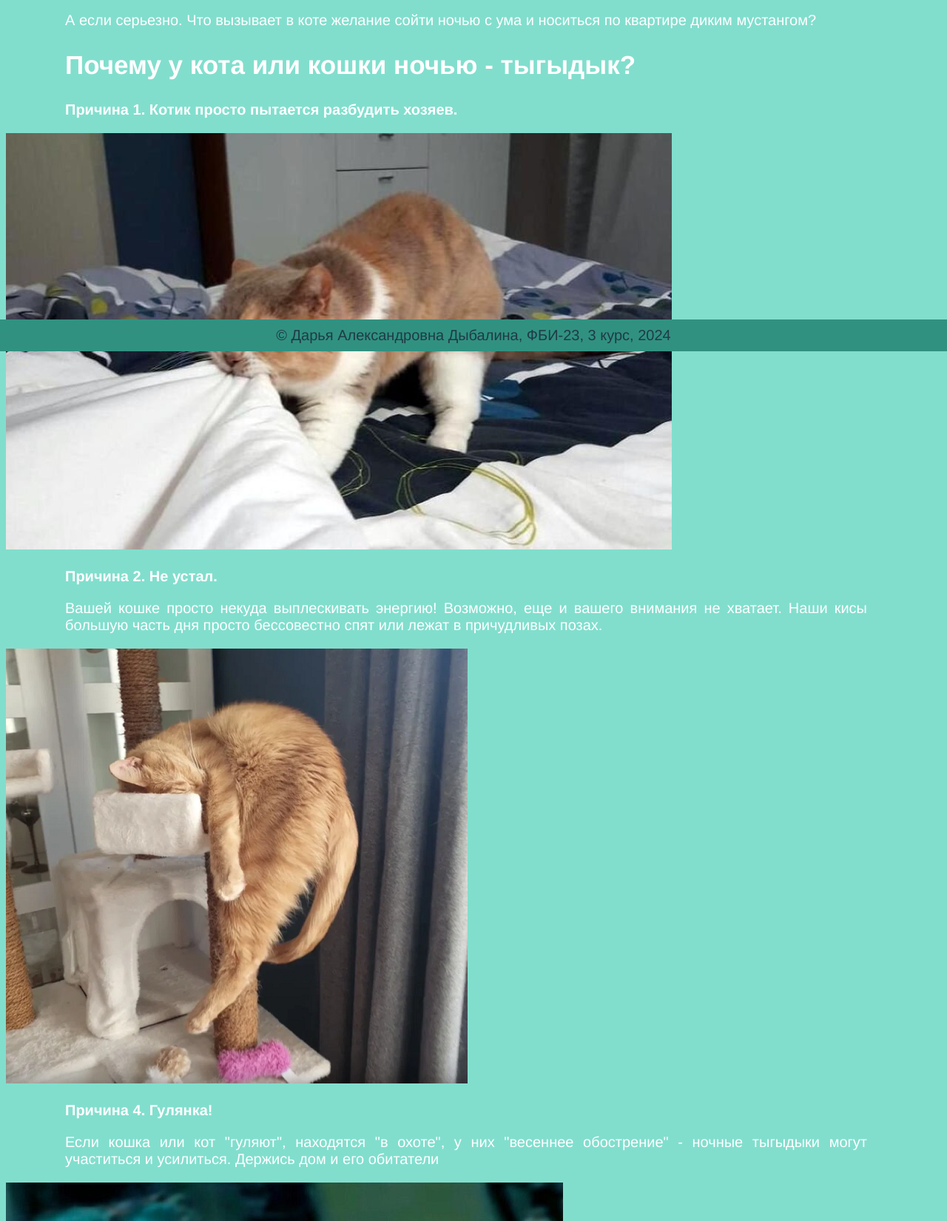
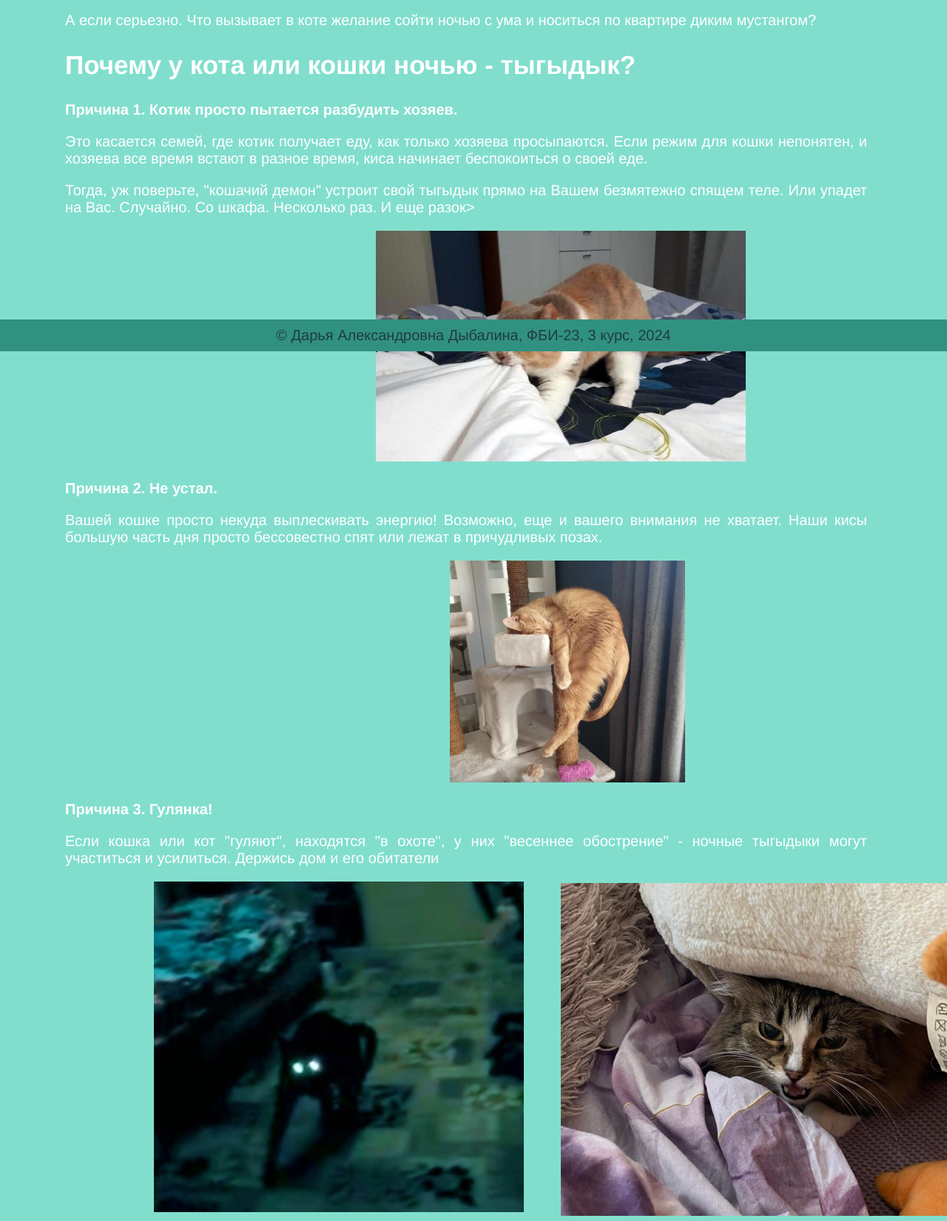
Before and after one commit to Daryash-24/New-labki, a Flask app: page /lab1/cats in a window 1280 px wide; the page is wider, and only the part inside the window is pictured. Shown: the part 325-1976 px from the top of that part at 74% size. Run offline with Flask 3, Linux system fonts and the light colour scheme.

Commit message:
Реализованные роуты

```diff
--- a/app.py
+++ b/app.py
@@ -210,27 +210,32 @@ def cats():
         Именно ночью что-то находит на милого котика (или всё-таки вселяется?) и он... носится по дому,
         как ненормальный. Сшибая всё и всех на своем пути.
         <p>А если серьезно. Что вызывает в коте желание сойти ночью с ума и носиться по квартире диким мустангом?
+
         <h2>Почему у кота или кошки ночью - тыгыдык?</h2>
         <p><b>Причина 1. Котик просто пытается разбудить хозяев.</b>
+        <p>Это касается семей, где котик получает еду, как только хозяева просыпаются. Если режим для кошки непонятен,
+        и хозяева все время встают в разное время, киса начинает беспокоиться о своей еде.
+
+        <p>Тогда, уж поверьте, "кошачий демон" устроит свой тыгыдык прямо на Вашем безмятежно спящем теле. Или упадет на Вас. Случайно. Со шкафа. Несколько раз. И еще разок>
         <div class="cat">
-            <img src="''' + url_for('static', filename='cat.jpg') + '''">
+            <img src="''' + url_for('static', filename='cat.jpg') + '''", width='500px'>
         </div>
 
         <p><b>Причина 2. Не устал.</b>
         <p>Вашей кошке просто некуда выплескивать энергию! Возможно, еще и вашего внимания не хватает.
         Наши кисы большую часть дня просто бессовестно спят или лежат в причудливых позах.
         <div class="tired">
-            <img src="''' + url_for('static', filename='tired.png') + '''">
+            <img src="''' + url_for('static', filename='tired.png') + '''", height='300px'>
         </div>
 
-        <p><b>Причина 4. Гулянка!</b>
+        <p><b>Причина 3. Гулянка!</b>
         <p>Если кошка или кот "гуляют", находятся "в охоте", у них "весеннее обострение" -
         ночные тыгыдыки могут участиться и усилиться. Держись дом и его обитатели
         <div class="night">
-            <img src="''' + url_for('static', filename='night.jpg') + '''">
+            <img src="''' + url_for('static', filename='night.jpg') + '''", width='500px'>
         </div>
         <div class="mycat">
-            <img src="''' + url_for('static', filename='mycat.jpg') + '''">
+            <img src="''' + url_for('static', filename='mycat.jpg') + '''", height='450px'>
         </div>
 
         <link rel='stylesheet' href = "''' + url_for('static', filename='important.css') + '''">
--- a/static/important.css
+++ b/static/important.css
@@ -87,3 +87,20 @@ a:active {
     margin-left: 450px;
     margin-bottom: 70px;
 }
+
+.cat{
+    margin-left: 500px;
+}
+
+.tired{
+    margin-left: 600px;
+}
+
+.night{
+    margin-left: 200px;
+}
+
+.mycat{
+    margin-left: 750px;
+    margin-top: -450px;
+}
```
